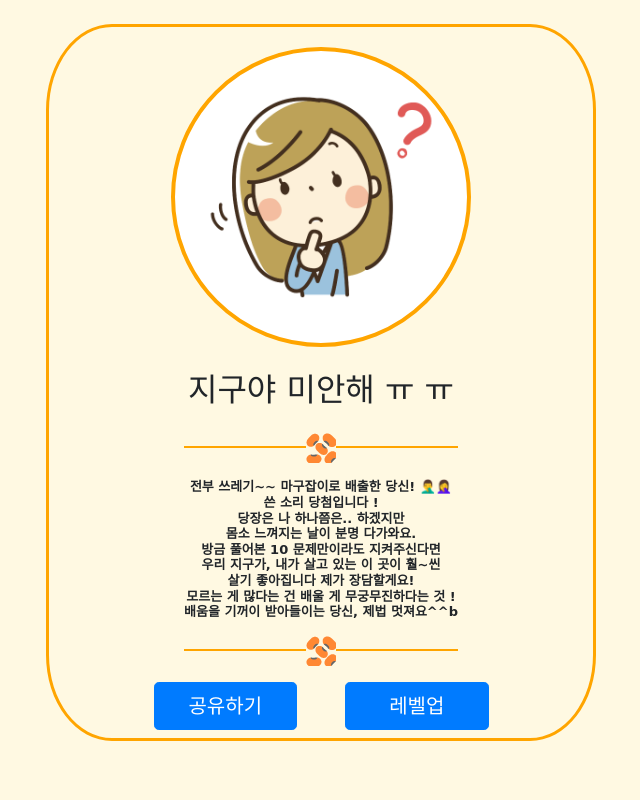
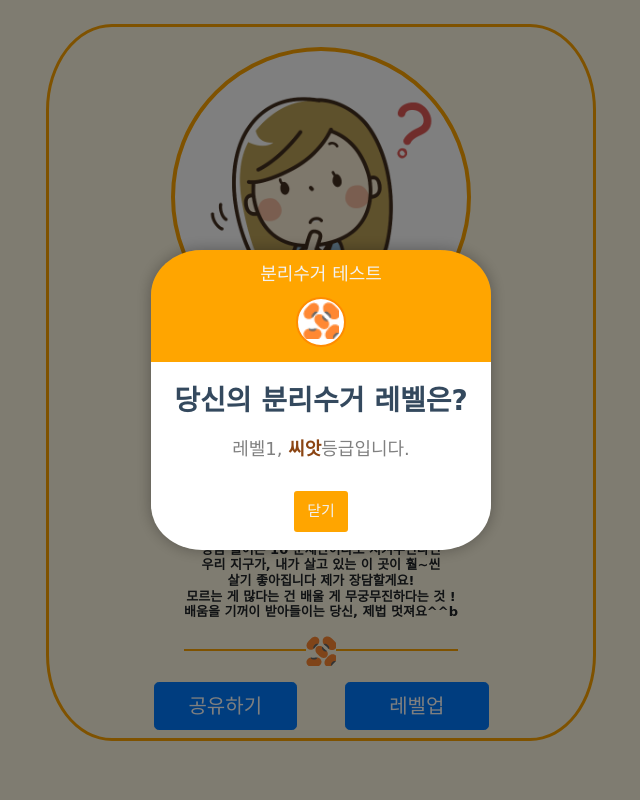
Before and after one commit to becho2/42good42, a Flask app: page /result in a window 1280 px wide. Shown: the whole page, without its empty margins (319-959 px from the left). Run offline with Flask 2, Linux system fonts and the light colour scheme; some libraries are stand-ins or nearby versions; some web fonts are replaced.

Commit message:
모달 업데이트

```diff
--- /dev/null
+++ b/static/css/modal-style.css
@@ -0,0 +1,93 @@
+
+*{
+  margin: 0;
+  padding: 0;
+  box-sizing: border-box;
+}
+body{
+  background: #f2f2f2;
+  text-align: center;
+  overflow: hidden;
+}
+
+.modal{
+    margin: auto;
+    opacity: 0;
+    width: 340px;
+    height: 300px;
+    border-radius: 15%;
+    box-shadow: 0px 0px 15px rgba(0,0,0,0.3);
+}
+
+.hidden {
+  display: none;
+}
+
+.modal.show{
+  opacity: 1;
+}
+
+.modal .top-content{
+  background: orange;
+  width: 100%;
+  padding: 0 0 15px 0;
+}
+
+.top-content .left-text{
+  text-align: center;
+  padding: 10px 15px;
+  font-size: 18px;
+  color: #f2f2f2;
+  font-weight: 500;
+  user-select: none;
+}
+
+.top-content .level-frame{
+  width: 50px;
+  height: 50px;
+  border-radius: 50%;
+  border: 2px solid darkorange;
+  background-color: white;
+  margin: auto;
+  padding-top: 3px;"
+}
+
+.top-content .level-img{
+  width: 80%;
+}
+.modal .bottom-content{
+  background: white;
+  width: 100%;
+  padding: 18px 20px;
+}
+.bottom-content .text{
+  font-size: 28px;
+  font-weight: 600;
+  color: #34495e;
+}
+.bottom-content p{
+  padding-top: 13px;
+  padding-bottom: 13px;
+  font-size: 18px;
+  line-height: 27px;
+  color: grey;
+}
+
+.close-btn button{
+  padding: 9px 13px;
+  background: orange;
+  border: none;
+  outline: none;
+  font-size: 15px;
+  text-transform: uppercase;
+  border-radius: 3px;
+  color: #f2f2f2;
+  font-weight: 400;
+  cursor: pointer;
+  transition: background 0.2s;
+}
+
+.close-btn button:hover{
+  background: orangered;
+
+}
--- a/templates/result.html
+++ b/templates/result.html
@@ -25,6 +25,8 @@
     <link rel="preconnect" href="https://fonts.googleapis.com">
     <link rel="preconnect" href="https://fonts.gstatic.com" crossorigin>
     <link href="https://fonts.googleapis.com/css2?family=Gaegu&display=swap" rel="stylesheet">
+    <link rel="stylesheet" href="../static/css/modal-style.css">
+     <link rel="stylesheet" href="https://cdnjs.cloudflare.com/ajax/libs/font-awesome/5.15.3/css/all.min.css"/>
 
 
     <style>
@@ -287,7 +289,22 @@
             $('#cnt').html(totalCount);
             /* 모달 생성 */
             /* $('#exampleModalCenter').modal("show"); */
+            $('.modal').modal("show");
 
+             if (totalCount <= 3) {
+                 $('#top-img').attr("src", "../static/img_2/seed.png");
+                 /* $('#bottom-txt').text("레벨1, 씨앗 등급입니다."); */
+                 $('#bottom-txt').append("레벨1, <span style=\"color: saddlebrown; font-weight: bold\">씨앗</span>등급입니다.");
+             } else if (totalCount >= 4 && totalCount < 7) {
+                 $('#top-img').attr("src", "../static/img_2/leaf.png");
+                 $('#bottom-txt').append("레벨1, <span style=\"color: green; font-weight: bold\">새싹</span>등급입니다.");
+             } else if (totalCount >= 7 && totalCount < 9) {
+                 $('#top-img').attr("src", "../static/img_2/buds.png");
+                 $('#bottom-txt').append("레벨1, <span style=\"color: plum; font-weight: bold\">꽃망울</span>등급입니다.");
+             } else {
+                 $('#top-img').attr("src","../static/img_2/flower.png");
+                 $('#bottom-txt').append("레벨1, <span style=\"color: red; font-weight: bold\">꽃</span>등급입니다.");
+             }
 
             let filter = "win16|win32|win64|macintel|mac|"; // PC일 경우 가능한 값
             if( navigator.platform) {
@@ -370,6 +387,28 @@
 </head>
 
 <body>
+    <div class="modal">
+        <div class="top-content">
+            <div class="left-text">
+                분리수거 테스트
+            </div>
+            <div class="level-frame">
+                <img src="../static/img_2/seed.png" class="level-img" id="top-img">
+            </div>
+        </div>
+        <div class="bottom-content">
+            <div class="text">
+                당신의 분리수거 레벨은?
+            </div>
+            <p id="bottom-txt">
+
+            </p>
+            <div class="close-btn">
+                <button data-dismiss="modal">닫기</button>
+            </div>
+        </div>
+    </div>
+
     <div class="container-fluid pt-4">
         <div class="wrap">
             <div class="row frame" id="frame-box">
```
